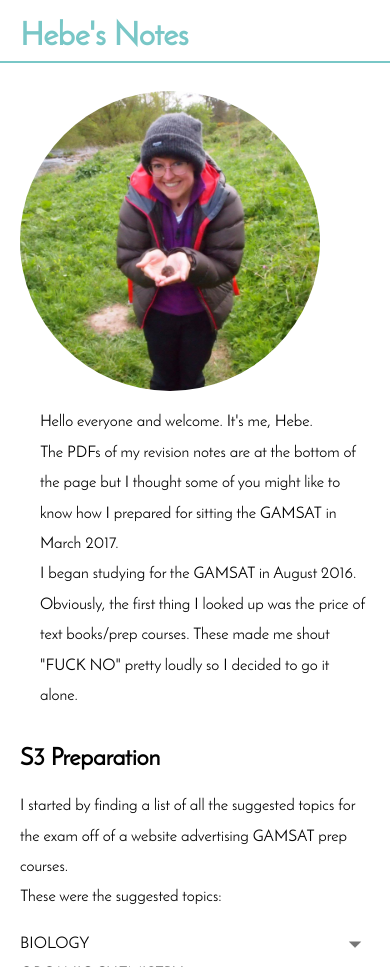
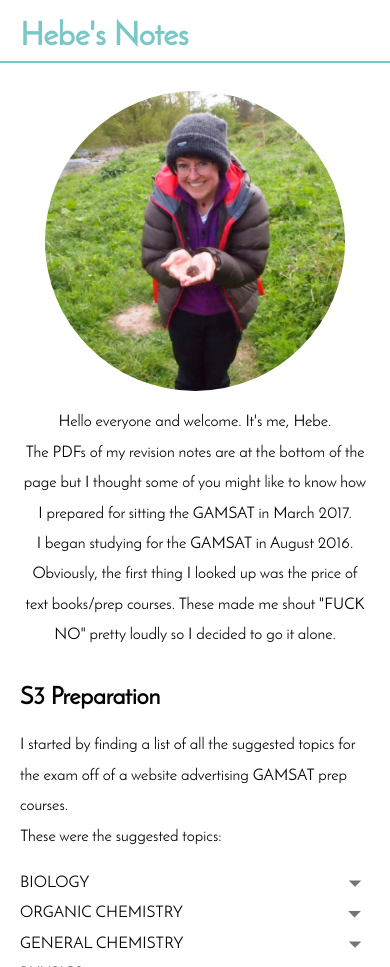
Before and after one commit to TomGB/hebe, a PHP site: page / in a window 390 px wide. Shown: the top 967 px of the page. Run offline with PHP 8.4, Linux system fonts and the light colour scheme; some libraries are stand-ins or nearby versions.

Commit message:
fixed responsive

```diff
--- a/style.css
+++ b/style.css
@@ -62,11 +62,6 @@ hr {
   display: inline-block;
 }
 
-.hebe-info{
-  max-width: 450px;
-  padding-left: 20px;
-}
-
 .profile-section * {
     display: inline-block;
     vertical-align: text-top;
@@ -82,6 +77,11 @@ hr {
     width:  100%;
     height: 100%;
     border-radius: 100%;
+}
+
+.hebe-info{
+  max-width: calc(100% - 310px);
+  padding-left: 20px;
 }
 
 .sig{
@@ -109,6 +109,23 @@ form {
   max-width: 200px;
 }
 
+@media (max-width: 650px) {
+  .profile-section{
+    text-align: center;
+  }
+
+  .hebe-info{
+    max-width: 100%;
+    padding-left: 0px;
+  }
+}
+
+@media (max-width: 500px) {
+  .revision-notes, .donate-form{
+    width: 100%;
+  }
+}
+
 @font-face {
     font-family: myFirstFont;
     src: url('font.woff2');
```
